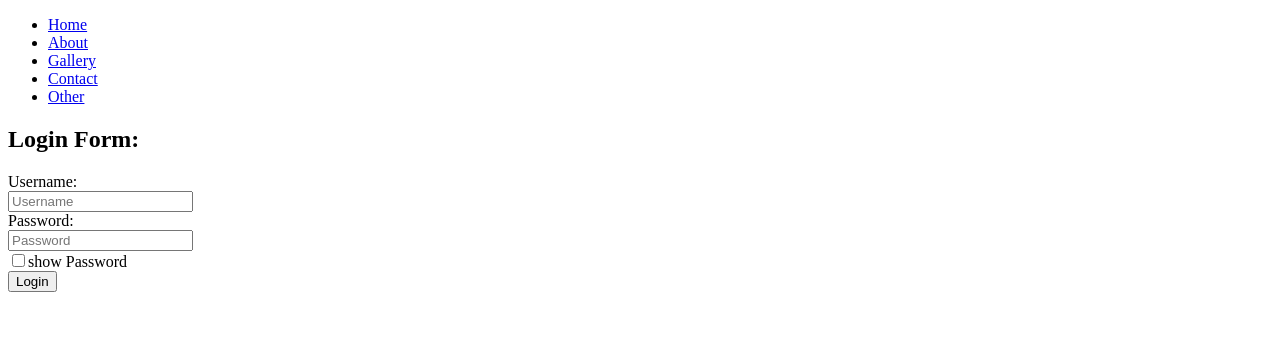
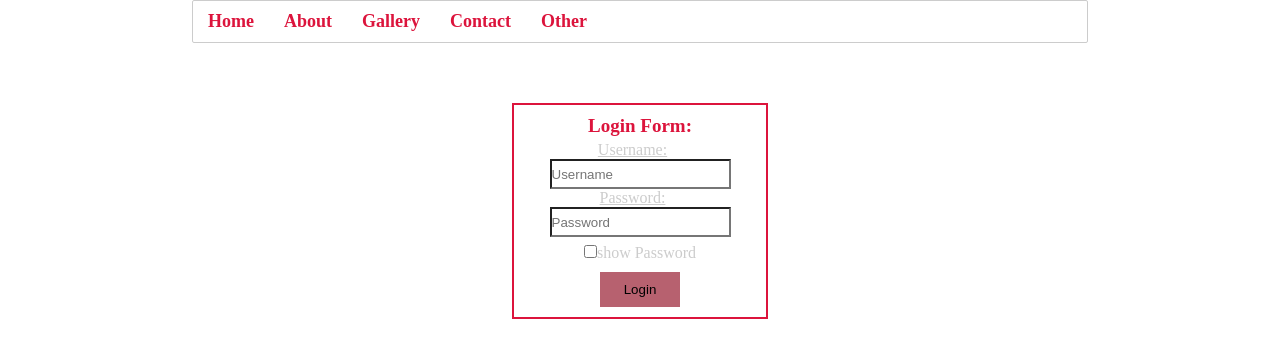
Before and after one commit to NanGPiii3/texttest, a plain HTML site: page index.html in a window 1280 px wide. Drawn offline with Linux system fonts and the light colour scheme.

Commit message:
Update index.html

```diff
--- a/index.html
+++ b/index.html
@@ -3,7 +3,7 @@
 <head>
     <meta charset="UTF-8">
     <meta name="viewport" content="width=device-width, initial-scale=1.0">
-    <link rel="stylesheet" href="jstest.css">
+    <link rel="stylesheet" href="style.css">
     <title>Test Bar</title>
 </head>
 <body>
```
